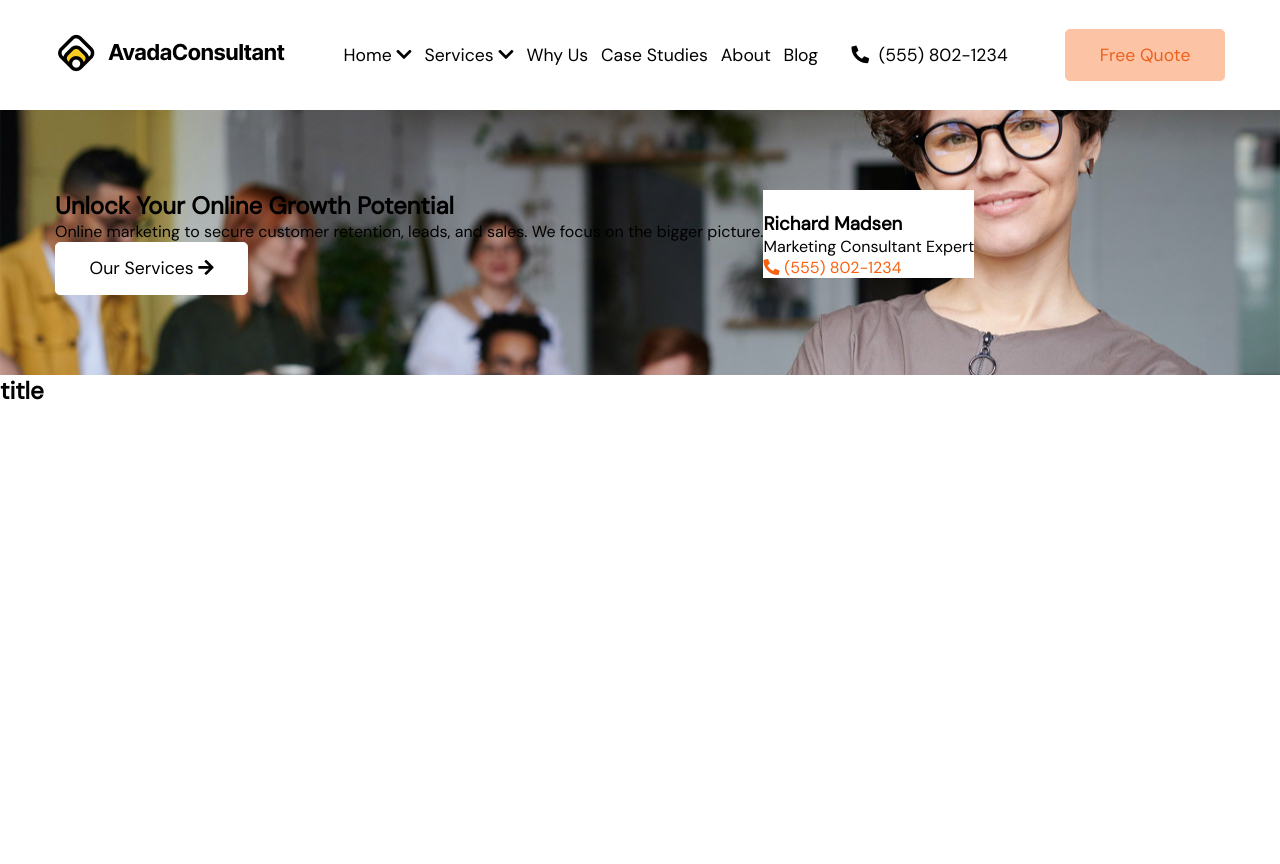
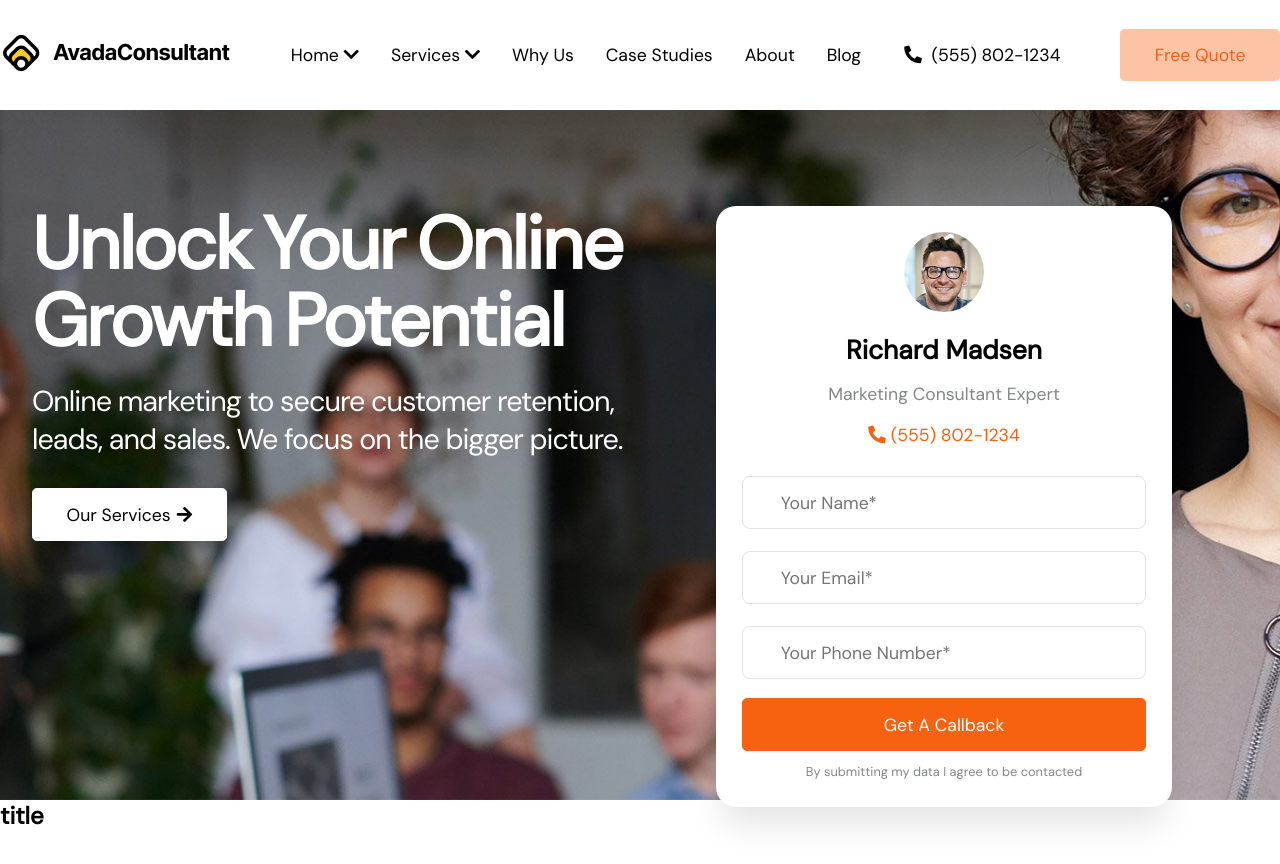
Before and after one commit to parisking93/proj-html-vuejs, a Vue app: page / in a window 1280 px wide. Shown: the top 864 px of the page. Before the commit the page ends 800 px from the top, so only its background shows below. Built offline with nearby package versions, Linux system fonts and the light colour scheme.

Commit message:
add jumbo + card

```diff
--- a/src/App.vue
+++ b/src/App.vue
@@ -1,6 +1,6 @@
 <template>
   <div id="app">
-    <Header/>
+    <Header class="header"/>
     <Main/>
     <Footer/>
   </div>
@@ -23,14 +23,18 @@ export default {
 </script>
 
 <style lang="scss">
+  @import '@/styles/variabilesColors.scss';
+  @import '@/styles/flex.scss';
   @import '@/styles/commons.scss';
+  @import '@/styles/buttons.scss';
+  @import '@/styles/commonsClass.scss';
 
 #app {
-  // font-family: Avenir, Helvetica, Arial, sans-serif;
-  // -webkit-font-smoothing: antialiased;
-  // -moz-osx-font-smoothing: grayscale;
-  // text-align: center;
-  // color: #2c3e50;
-  // margin-top: 60px;
+  // .header {
+  //     position: fixed;
+  //     top: 0;
+  //     background-color: $white;
+  //     width: 100%;
+  // }
 }
 </style>
--- a/src/components/CardCallBack.vue
+++ b/src/components/CardCallBack.vue
@@ -1,15 +1,22 @@
 <template>
   <div class="card">
-      <div class="box-image">
-          <img src="#" alt="">
-      </div>
-        <h3>Richard Madsen</h3>
-        <span>Marketing Consultant Expert</span>
+        <div class="box-image">
+            <img src="../assets/callUser.jpg" alt="marketing consultant">
+        </div>
+        <h2>Richard Madsen</h2>
+        <p>Marketing Consultant Expert</p>
         <div class="box-phone">
             <i class ='phone' :class="phoneIcon"></i>
             <span>{{phoneNumber}}</span>
         </div>
-    </div>
+        <form action="#">
+            <input type="text" placeholder=" Your Name*">
+            <input type="text" placeholder=" Your Email*">
+            <input type="text" placeholder=" Your Phone Number*">
+            <button>get a callback</button>
+        </form>
+        <span class="footer-card">By submitting my data I agree to be contacted</span>
+</div>
 </template>
 
 <script>
@@ -32,15 +39,63 @@ export default {
 </script>
 
 <style lang="scss" scoped>
+  @import '@/styles/commons.scss';
   @import '@/styles/variabilesColors.scss';
   @import '@/styles/flex.scss';
-  @import '@/styles/commons.scss';
   @import '@/styles/buttons.scss';
   @import '@/styles/commonsClass.scss';
+  @import '@/styles/input.scss';
+
     .card {
+
         background-color: $white;
+        font-size: $font-size-2;
+        border-radius : 20px;
+        padding: 1.6rem;
+        text-align: center;
+        .box-image {
+            img{
+                border-radius: 50%;
+                width: 80px;
+            }
+        }
+        h2 {
+            margin: $margin-upDown-medium;
+        }
         .box-phone {
             color: $orangeLight;
+
+            margin: 1.2rem;
         }
+        p {
+            margin: 0.5rem 0;
+            color: $greyDark;
+        }
+        input {
+            @include inputStandard($padding-big,8px,100%);
+            font-size: $font-size-2;
+            margin: 0.7rem 0;
+            &:hover {
+                border-color: $orangeLight;
+            }
+            &:focus {
+                border-color: none;
+                outline: 1px solid $orangeDark;
+            }
+        }
+        button {
+            @include buttonColorDarken($white,$orangeLight,$orangeLight);
+            padding :$padding-big;
+            width: 100%;
+            font-size: $font-size-2;
+            margin: 0.5rem 0;
+
+
+        }
+        .footer-card {
+            color: $greyDark;
+            font-size: $font-size-08;
+        };
     }
+
 </style>
--- a/src/components/Header.vue
+++ b/src/components/Header.vue
@@ -1,5 +1,6 @@
 <template>
-  <nav class='container'>
+  <header>
+      <nav class="container">
         <a href="#" id="box-logo">
           <img src="@/assets/logo.png" alt="marketing">
         </a>
@@ -23,6 +24,7 @@
         </ul>
         <button>free quote</button>
         </nav>
+    </header>
 </template>
 
 <script>
@@ -81,17 +83,20 @@ export default {
   @import '@/styles/buttons.scss';
   @import '@/styles/commonsClass.scss';
 
-
+  header {
+    position: fixed;
+    width: 100%;
+    top: 0;
+    background-color: $white;
     nav {
       @include flex-space-center;
-
       height: 110px;
       li {
         display: inline-block;
         cursor: pointer;
         a {
           font-size: $font-size-2;
-        margin: $margin-3;
+          margin: $margin-9;
           padding: 0.6rem 0.1rem;
           color: $dark;
           text-transform: capitalize;
@@ -115,5 +120,7 @@ export default {
       }
 
     }
+  }
+
 
 </style>
--- a/src/components/Main.vue
+++ b/src/components/Main.vue
@@ -1,7 +1,7 @@
 <template>
   <div>
-        <section class="jumbo">
-          <SectionTxtImg/>
+        <section class="jumbo section100">
+          <SectionJumbo/>
             <!-- componente cardtesto
             componente cardimg -->
         </section>
@@ -37,11 +37,11 @@
 </template>
 
 <script>
-import SectionTxtImg from '@/components/SectionTxtImg.vue'
+import SectionJumbo from '@/components/SectionJumbo.vue'
 export default {
     name: 'Main',
     components :{
-      SectionTxtImg
+      SectionJumbo
     }
 }
 </script>
@@ -51,7 +51,7 @@ export default {
     background-image: url('../assets/marketing-intro.jpg');
     background-position: center;
     background-size: cover;
-    padding: 5rem  2rem;
+    padding-top:110px;
   }
 
 </style>
--- /dev/null
+++ b/src/components/SectionJumbo.vue
@@ -0,0 +1,73 @@
+<template>
+  <div class="container jumbotron">
+      <div class="box-text box-text-jumbo">
+            <h1>Unlock Your Online Growth Potential</h1>
+            <p>
+            Online marketing to secure customer retention, leads, and sales. We focus on the bigger picture.
+            </p>
+            <button>
+              our services
+              <i class="fas fa-arrow-right"></i>
+            </button>
+      </div>
+      <div class="box-card">
+          <CardCallBack class="card"/>
+      </div>
+  </div>
+</template>
+
+<script>
+import CardCallBack from '@/components/CardCallBack.vue'
+export default {
+    name : 'SectionJumbo',
+    components : {
+        CardCallBack
+    }
+}
+
+</script>
+
+<style lang="scss" scoped>
+    @import '@/styles/variabilesColors.scss';
+    @import '@/styles/flex.scss';
+    @import '@/styles/commons.scss';
+    @import '@/styles/commonsClass.scss';
+    @import '@/styles/buttons.scss';
+    .jumbotron {
+        @include flex-space;
+        padding: 6rem  2rem;
+        .box-text-jumbo {
+            color: $white;
+            h1 {
+                font-size: 4.6rem;
+                word-spacing: -5px;
+                letter-spacing: -2px;
+                line-height: 4.8rem;
+        }
+            p {
+                margin : $margin-upDown-big;
+                font-size: 1.8rem;
+                letter-spacing: -1px;
+
+            }
+            button {
+                @include buttonColorTrasparent($dark,$white,$white);
+                margin: $margin-upDown-small;
+                font-size: $font-size-2;
+                padding: $padding-big;
+                &:hover {
+                    color: $white;
+
+                }
+                i {
+                    margin-left: 0.1rem;
+                }
+            }
+
+
+        }
+    }
+
+
+
+</style>
--- a/src/components/SectionTxtImg.vue
+++ /dev/null
@@ -1,52 +0,0 @@
-<template>
-  <div class="container jumbotron">
-      <div>
-            <h2>Unlock Your Online Growth Potential</h2>
-            <p>
-            Online marketing to secure customer retention, leads, and sales. We focus on the bigger picture.
-            </p>
-            <button>
-              our services
-              <i class="fas fa-arrow-right"></i>
-            </button>
-      </div>
-      <div>
-          <CardCallBack/>
-      </div>
-  </div>
-</template>
-
-<script>
-import CardCallBack from '@/components/CardCallBack.vue'
-export default {
-    name : 'SectionTxtImg',
-    components : {
-        CardCallBack
-    }
-}
-
-</script>
-
-<style lang="scss" scoped>
-    @import '@/styles/variabilesColors.scss';
-    @import '@/styles/flex.scss';
-    @import '@/styles/commons.scss';
-    @import '@/styles/buttons.scss';
-    .jumbotron {
-        display: flex;
-        button {
-            @include buttonColorTrasparent($dark,$white,$white);
-
-            font-size: $font-size-2;
-            padding: $padding-big;
-            &:hover {
-                color: $white;
-
-            }
-
-        }
-    }
-
-
-
-</style>
--- a/src/styles/buttons.scss
+++ b/src/styles/buttons.scss
@@ -47,7 +47,8 @@
     border-radius: 0.3rem;
     text-transform: capitalize;
     &:hover {
-        background-color: darken($backgroundColor,30%);
+        background-color: darken($backgroundColor,5%);
+        border: 1px solid  darken($backgroundColor,5%);
     }
 
 }
--- a/src/styles/commons.scss
+++ b/src/styles/commons.scss
@@ -2,11 +2,10 @@
     padding: 0;
     margin: 0;
     box-sizing: border-box;
-    font-family: "DM Sans"
-
+    font-family: "DM Sans";
 }
 .container {
-    max-width: 1170px;
+    max-width: 1330px;
     margin: auto;
 }
 ul {
@@ -20,10 +19,17 @@ $padding-medium : 0.7rem 1.8rem;
 $padding-big : 0.9rem 2.1rem;
 
 $margin-3 : 0.3rem;
+$margin-6 : 0.6rem;
+$margin-9 : 0.9rem;
 
 
+$margin-upDown-small : 0.5rem 0;
+$margin-upDown-medium : 1rem 0;
+$margin-upDown-big : 1.4rem 0;
 
+$font-size-05 :0.5rem ;
+$font-size-08 :0.8rem ;
 $font-size-1 :1rem ;
 $font-size-2 :1.1rem ;
-$font-size-1 :1.2rem ;
-$font-size-1 :1.5rem ;
+$font-size-3 :1.4rem ;
+$font-size-4 :1.7rem ;
--- a/src/styles/commonsClass.scss
+++ b/src/styles/commonsClass.scss
@@ -1,7 +1,21 @@
+.section100 {
+  height: 100vh;
+  min-height: 730px;
+}
 .last {
     margin-left: 1.6rem;
-
 }
 .phone{
   margin-right: 0.3rem
 }
+.box-text {
+  width: 50%;
+}
+.box-card {
+  width: 50%;
+  .card {
+      width: 75%;
+      margin: auto;
+      box-shadow: 0px 24px 32px -6px rgba(0,0,0,0.1);
+  }
+}
--- a/src/styles/flex.scss
+++ b/src/styles/flex.scss
@@ -2,6 +2,14 @@
     display: flex;
     justify-content: space-between;
     align-items: center;
+}
+@mixin flex-space {
+    display: flex;
+    justify-content: space-between;
+}
+@mixin flex-column {
+    display: flex;
+    flex-direction: column;
 }
 @mixin flex-center-center {
     display: flex;
--- /dev/null
+++ b/src/styles/input.scss
@@ -0,0 +1,6 @@
+@mixin inputStandard($paddingUpDown,$borderRadius : 2%,$width: auto,$borderColor : #e3e4e2){
+    width: $width;
+    padding: $paddingUpDown;
+    border : 1px solid $borderColor;
+    border-radius : $borderRadius;
+};
--- a/src/styles/variabilesColors.scss
+++ b/src/styles/variabilesColors.scss
@@ -1,4 +1,6 @@
 $orangeLight : #f76210;
 $orangeDark : #eb621f;
 $white : #ffffff;
-$dark : #000
+$dark : #000;
+$greyLight : #e3e4e2;
+$greyDark : #858786;
```
Also changed, not shown: src/assets/callUser.jpg (added). Lines whose indentation alone changed are shown as unchanged.
